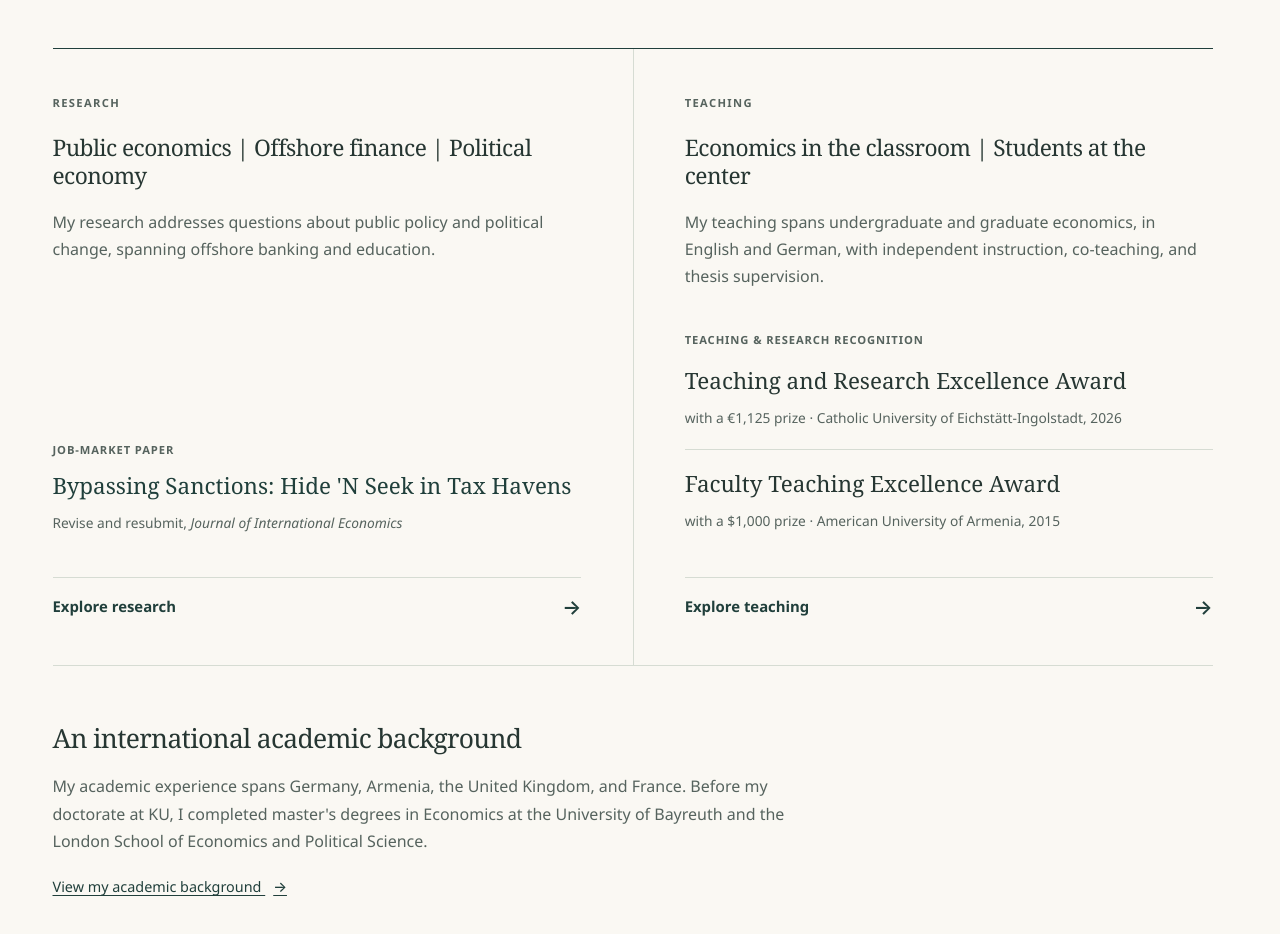
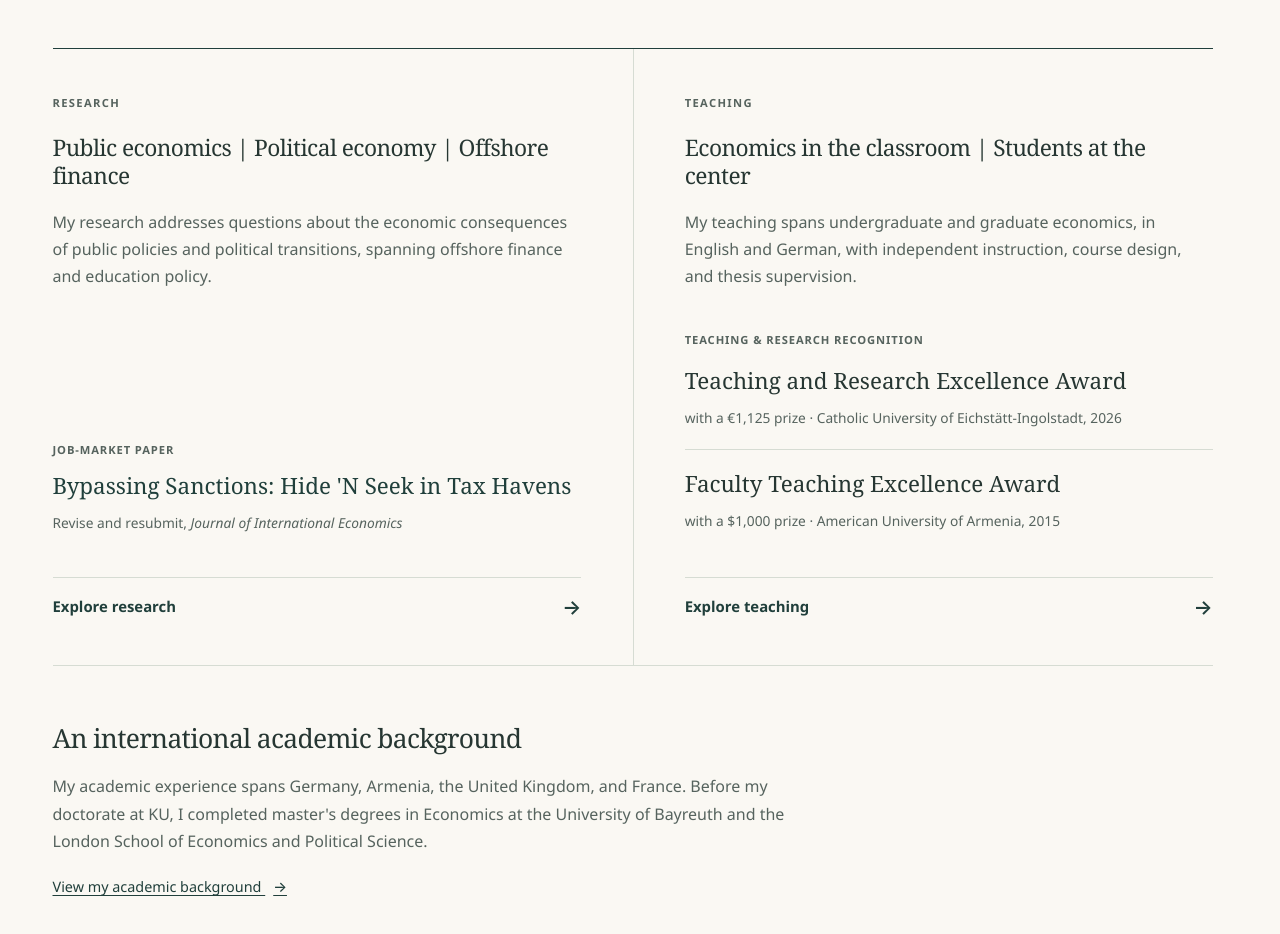
Before and after one commit to mikayel-tovmasyan/mikayel-tovmasyan.github.io, a plain HTML site: page index.html in a window 1280 px wide. Shown: the part 840-1774 px from the top of the page. Drawn offline with Linux system fonts and the light colour scheme.

Commit message:
Refine homepage research and teaching summaries

```diff
--- a/index.html
+++ b/index.html
@@ -45,15 +45,15 @@
     <div class="dual-feature">
       <section class="feature" aria-labelledby="research-title">
         <p class="eyebrow">Research</p>
-        <h2 id="research-title">Public economics | Offshore finance | Political economy</h2>
-        <p>My research addresses questions about public policy and political change, spanning offshore banking and education.</p>
+        <h2 id="research-title">Public economics | Political economy | Offshore finance</h2>
+        <p>My research addresses questions about the economic consequences of public policies and political transitions, spanning offshore finance and education policy.</p>
         <div class="feature-evidence"><span class="small-label">Job-market paper</span><h3><a href="research.html#job-market-paper">Bypassing Sanctions: Hide 'N Seek in Tax Havens</a></h3><p class="status">Revise and resubmit, <em>Journal of International Economics</em></p></div>
         <a class="section-link" href="research.html">Explore research <span aria-hidden="true">→</span></a>
       </section>
       <section class="feature" aria-labelledby="teaching-title">
         <p class="eyebrow">Teaching</p>
         <h2 id="teaching-title">Economics in the classroom | Students at the center</h2>
-        <p>My teaching spans undergraduate and graduate economics, in English and German, with independent instruction, co-teaching, and thesis supervision.</p>
+        <p>My teaching spans undergraduate and graduate economics, in English and German, with independent instruction, course design, and thesis supervision.</p>
         <div class="feature-evidence"><span class="small-label">Teaching &amp; research recognition</span><div class="award-list"><div class="award-entry"><h3>Teaching and Research Excellence Award</h3><p class="status">with a €1,125 prize · Catholic University of Eichstätt-Ingolstadt, 2026</p></div><div class="award-entry"><h3>Faculty Teaching Excellence Award</h3><p class="status">with a $1,000 prize · American University of Armenia, 2015</p></div></div></div>
         <a class="section-link" href="teaching.html">Explore teaching <span aria-hidden="true">→</span></a>
       </section>
```
